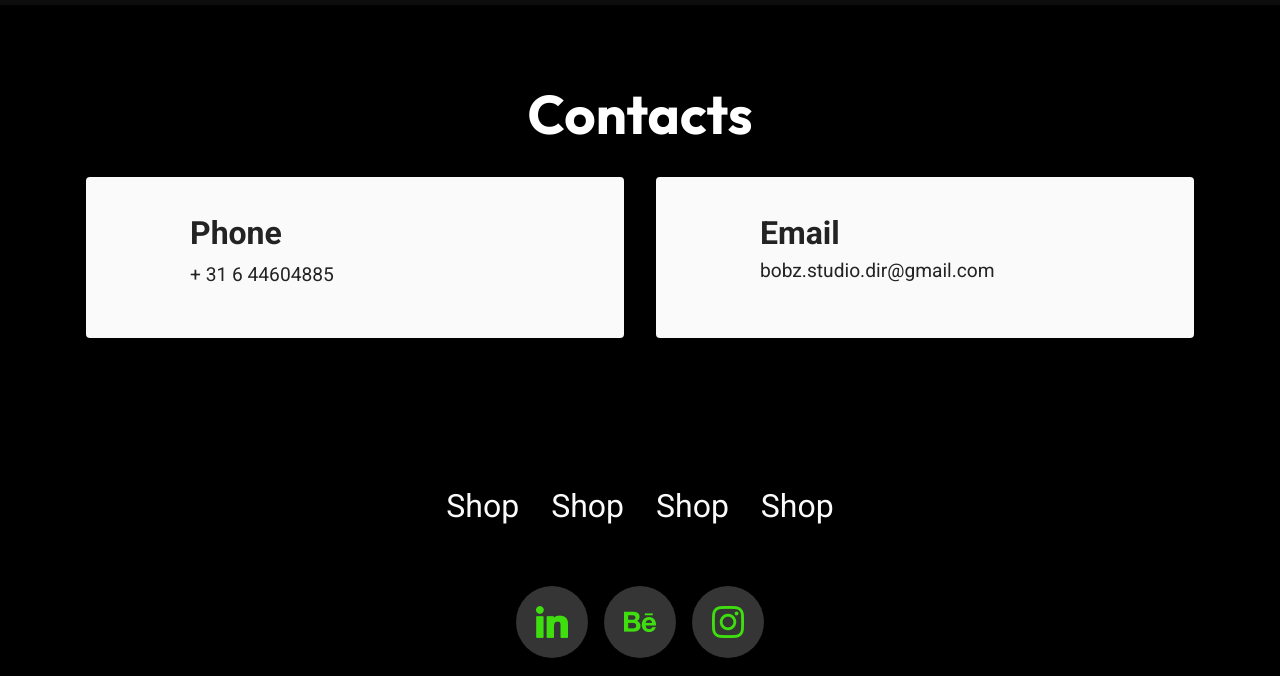
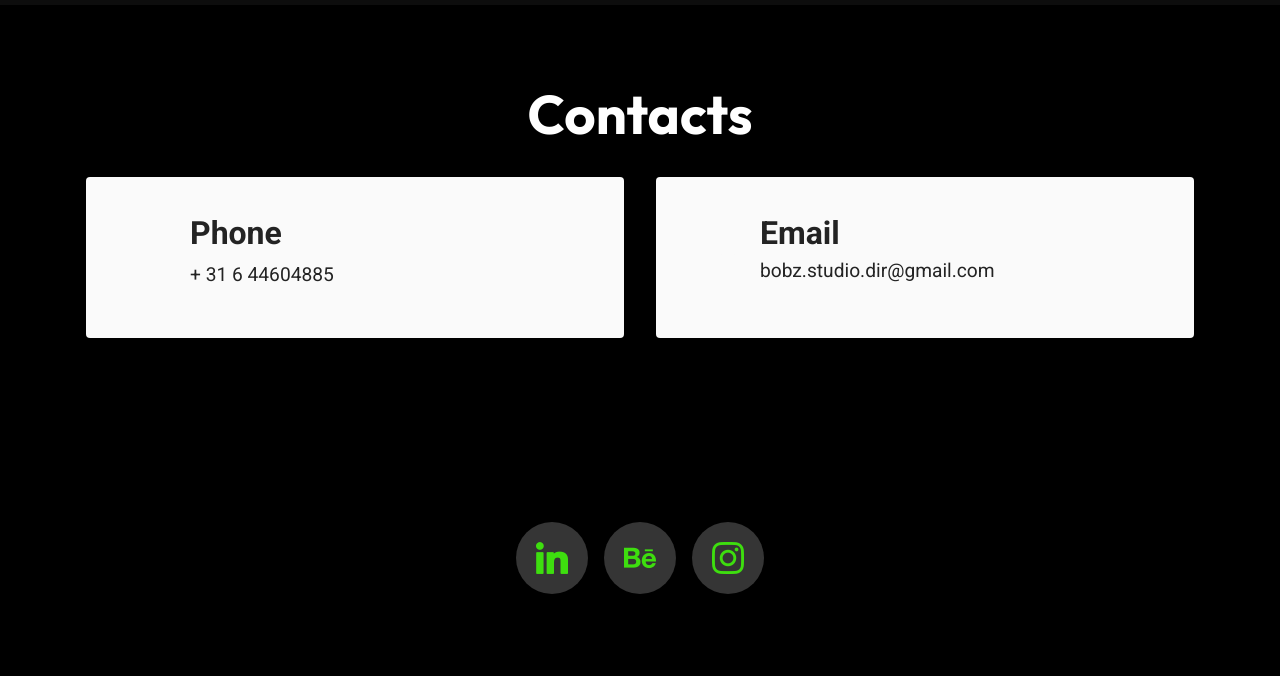
Before and after one commit to babakmodarresi/babakmodarresi.github.io, a plain HTML site: page index.html in a window 1280 px wide. Shown: the part 3939-4615 px from the top of the page. Drawn offline with Linux system fonts and the light colour scheme; files whose address does not match are found by name.

Commit message:
deleted shopshopshop

```diff
--- a/index.html
+++ b/index.html
@@ -266,16 +266,8 @@
     <div class="container">
         <div class="row">
             <div class="row-links">
-                <ul class="header-menu">
-                <li class="header-menu-item mbr-fonts-style display-5">
-                    <a href="#" class="text-white">Shop</a>
-                  </li><li class="header-menu-item mbr-fonts-style display-5">
-                    <a href="#" class="text-white">Shop</a>
-                  </li><li class="header-menu-item mbr-fonts-style display-5">
-                    <a href="#" class="text-white">Shop</a>
-                  </li><li class="header-menu-item mbr-fonts-style display-5">
-                    <a href="#" class="text-white">Shop</a>
-                  </li></ul>
+                                <ul class="header-menu">
+                                </ul>
               </div>
 
             <div class="col-12 mt-4">
```
Also changed, not shown: page1.html (+1 -9 lines), page2.html (+1 -9 lines), page3.html (+1 -9 lines), page4.html (+1 -9 lines), page5.html (+1 -9 lines).
